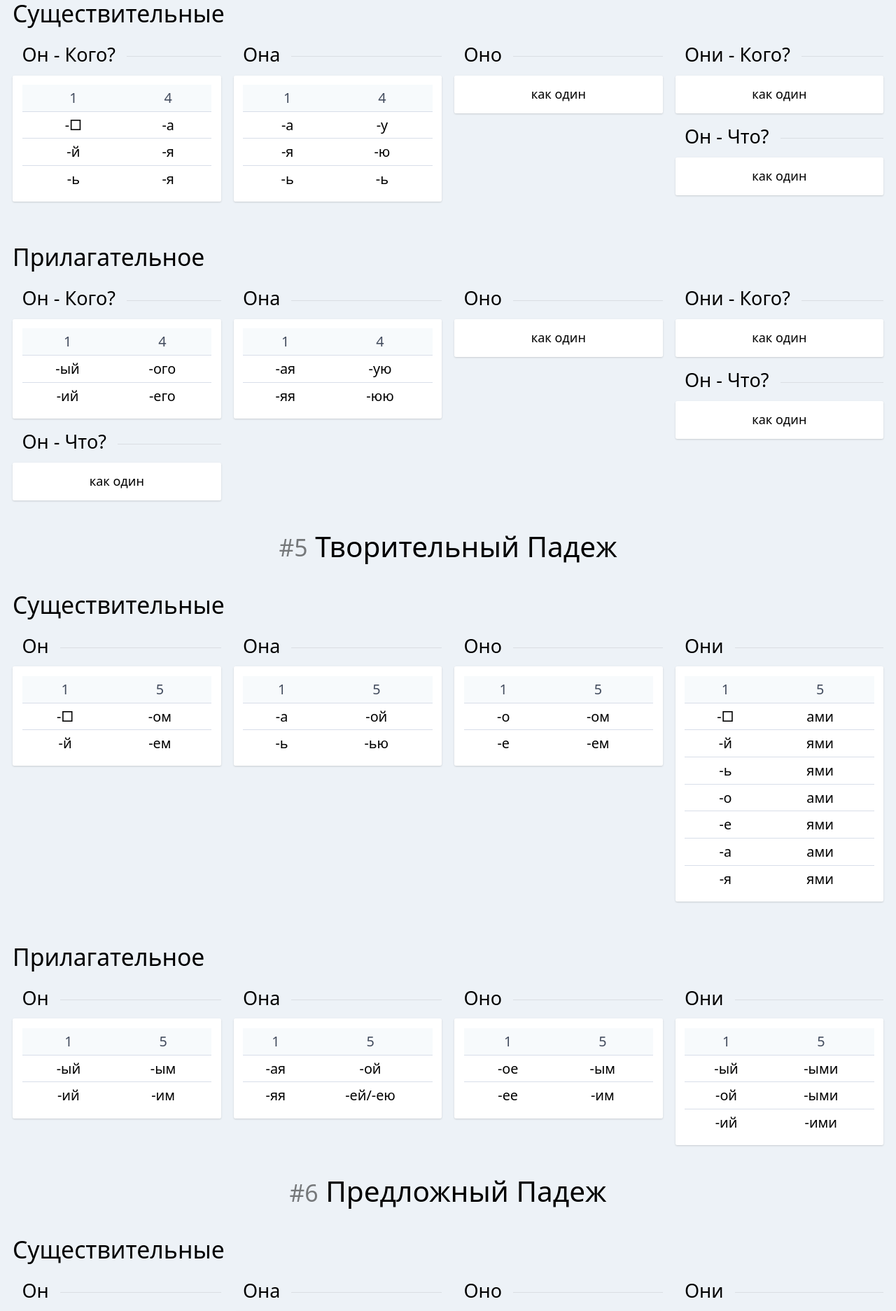
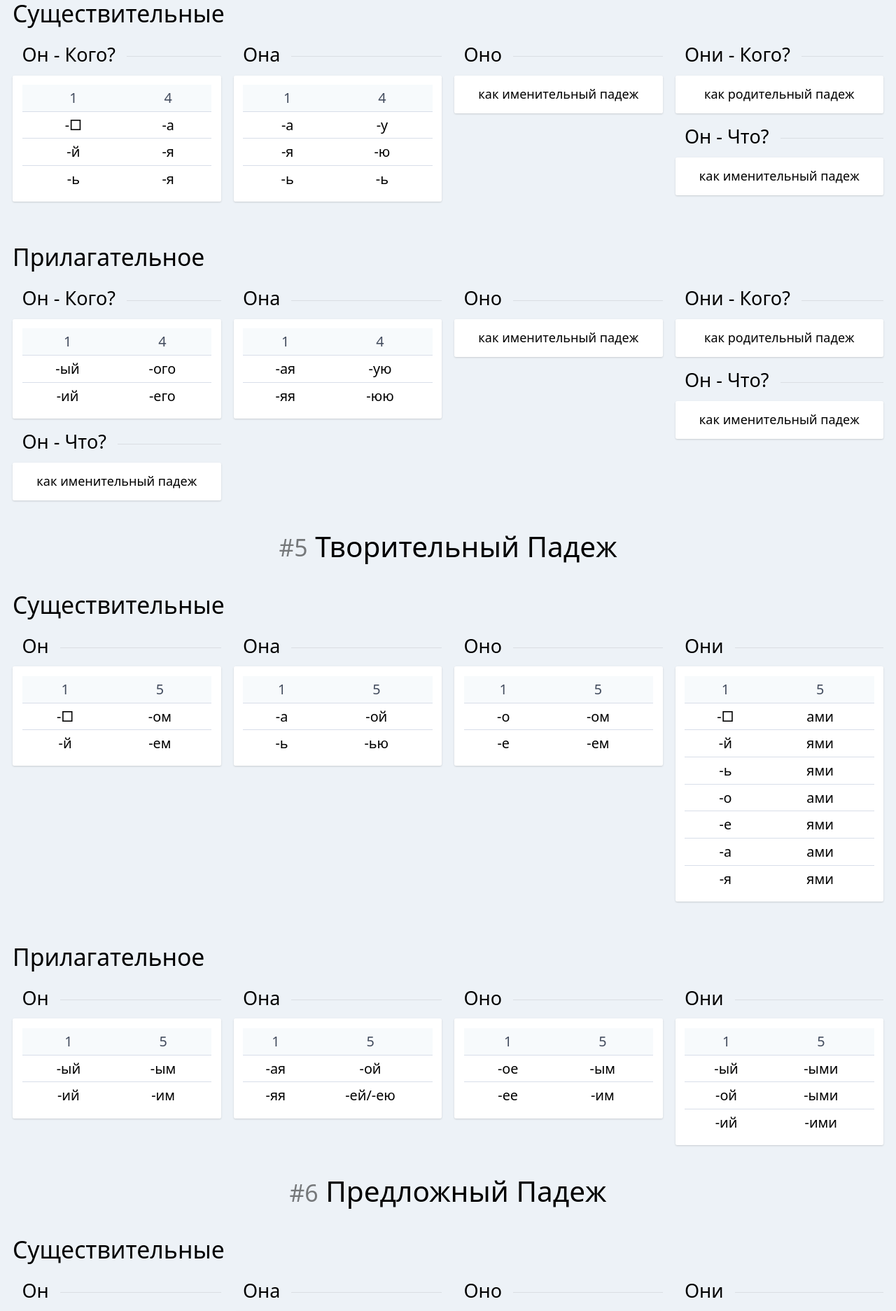
Before and after one commit to albizures/ruian, a Next.js app: page / in a window 1280 px wide. Shown: the part 1900-3773 px from the top of the page at 70% size. Built offline with nearby package versions, Linux system fonts and the light colour scheme.

Commit message:
feat(cases): complete accusative case

```diff
--- a/src/cases/accusative.ts
+++ b/src/cases/accusative.ts
@@ -37,6 +37,10 @@ const accusative: Case = {
 			['-ь', '-ь'],
 		],
 		[Neuter]: [],
+		Plural: {
+			animate: [],
+			inanimate: [],
+		},
 	},
 	adjectives: {
 		[Masculine]: {
@@ -53,6 +57,10 @@ const accusative: Case = {
 			['-яя', '-юю'],
 		],
 		[Neuter]: [],
+		Plural: {
+			animate: [['', '-ых, -их']],
+			inanimate: [],
+		},
 	},
 };
 
--- a/src/components/CaseTables.tsx
+++ b/src/components/CaseTables.tsx
@@ -12,10 +12,10 @@ interface PropTypes {
 
 const { Feminine, Neuter, Masculine } = Genders;
 
-const emptyFallback = <p className="text-center">как один</p>;
-const workInProgressFallback = (
-	<p className="text-center">незавершенная работа</p>
+const asNominativeFallback = (
+	<p className="text-center">как именительный падеж</p>
 );
+const asGenitiveFallback = <p className="text-center">как родительный падеж</p>;
 
 const CaseTables: React.FC<PropTypes> = ({ name }) => {
 	const data = cases[name];
@@ -32,7 +32,7 @@ const CaseTables: React.FC<PropTypes> = ({ name }) => {
 						<>
 							<Box title="он - кого?">
 								<Table
-									emptyFallback={emptyFallback}
+									emptyFallback={asNominativeFallback}
 									rows={getAnimEndings(data.nouns[Masculine])}
 								/>
 							</Box>
@@ -40,7 +40,7 @@ const CaseTables: React.FC<PropTypes> = ({ name }) => {
 					) : (
 						<Box title="он">
 							<Table
-								emptyFallback={emptyFallback}
+								emptyFallback={asNominativeFallback}
 								rows={getAnimEndings(data.nouns[Masculine])}
 							/>
 						</Box>
@@ -48,12 +48,18 @@ const CaseTables: React.FC<PropTypes> = ({ name }) => {
 				</Column>
 				<Column>
 					<Box title="она">
-						<Table emptyFallback={emptyFallback} rows={data.nouns[Feminine]} />
+						<Table
+							emptyFallback={asNominativeFallback}
+							rows={data.nouns[Feminine]}
+						/>
 					</Box>
 				</Column>
 				<Column>
 					<Box title="оно">
-						<Table emptyFallback={emptyFallback} rows={data.nouns[Neuter]} />
+						<Table
+							emptyFallback={asNominativeFallback}
+							rows={data.nouns[Neuter]}
+						/>
 					</Box>
 				</Column>
 				<Column className="row-span-1">
@@ -61,13 +67,13 @@ const CaseTables: React.FC<PropTypes> = ({ name }) => {
 						<>
 							<Box title="они - кого?">
 								<Table
-									emptyFallback={emptyFallback}
+									emptyFallback={asGenitiveFallback}
 									rows={getAnimEndings(data.nouns.Plural)}
 								/>
 							</Box>
 							<Box title="он - что?">
 								<Table
-									emptyFallback={emptyFallback}
+									emptyFallback={asNominativeFallback}
 									rows={getInanimEndings(data.nouns.Plural)}
 								/>
 							</Box>
@@ -75,7 +81,7 @@ const CaseTables: React.FC<PropTypes> = ({ name }) => {
 					) : (
 						<Box title="они">
 							<Table
-								emptyFallback={emptyFallback}
+								emptyFallback={asNominativeFallback}
 								rows={getAnimEndings(data.nouns.Plural)}
 							/>
 						</Box>
@@ -89,13 +95,13 @@ const CaseTables: React.FC<PropTypes> = ({ name }) => {
 						<>
 							<Box title="он - кого?">
 								<Table
-									emptyFallback={emptyFallback}
+									emptyFallback={asNominativeFallback}
 									rows={getAnimEndings(data.adjectives[Masculine])}
 								/>
 							</Box>
 							<Box title="он - что?">
 								<Table
-									emptyFallback={emptyFallback}
+									emptyFallback={asNominativeFallback}
 									rows={getInanimEndings(data.adjectives[Masculine])}
 								/>
 							</Box>
@@ -103,7 +109,7 @@ const CaseTables: React.FC<PropTypes> = ({ name }) => {
 					) : (
 						<Box title="он">
 							<Table
-								emptyFallback={emptyFallback}
+								emptyFallback={asNominativeFallback}
 								rows={getAnimEndings(data.adjectives[Masculine])}
 							/>
 						</Box>
@@ -112,7 +118,7 @@ const CaseTables: React.FC<PropTypes> = ({ name }) => {
 				<Column>
 					<Box title="она">
 						<Table
-							emptyFallback={emptyFallback}
+							emptyFallback={asNominativeFallback}
 							rows={data.adjectives[Feminine]}
 						/>
 					</Box>
@@ -120,7 +126,7 @@ const CaseTables: React.FC<PropTypes> = ({ name }) => {
 				<Column>
 					<Box title="оно">
 						<Table
-							emptyFallback={emptyFallback}
+							emptyFallback={asNominativeFallback}
 							rows={data.adjectives[Neuter]}
 						/>
 					</Box>
@@ -130,13 +136,13 @@ const CaseTables: React.FC<PropTypes> = ({ name }) => {
 						<>
 							<Box title="они - кого?">
 								<Table
-									emptyFallback={emptyFallback}
+									emptyFallback={asGenitiveFallback}
 									rows={getAnimEndings(data.adjectives.Plural)}
 								/>
 							</Box>
 							<Box title="он - что?">
 								<Table
-									emptyFallback={emptyFallback}
+									emptyFallback={asNominativeFallback}
 									rows={getInanimEndings(data.adjectives.Plural)}
 								/>
 							</Box>
@@ -144,7 +150,7 @@ const CaseTables: React.FC<PropTypes> = ({ name }) => {
 					) : (
 						<Box title="они">
 							<Table
-								emptyFallback={emptyFallback}
+								emptyFallback={asNominativeFallback}
 								rows={getAnimEndings(data.adjectives.Plural)}
 							/>
 						</Box>
```
